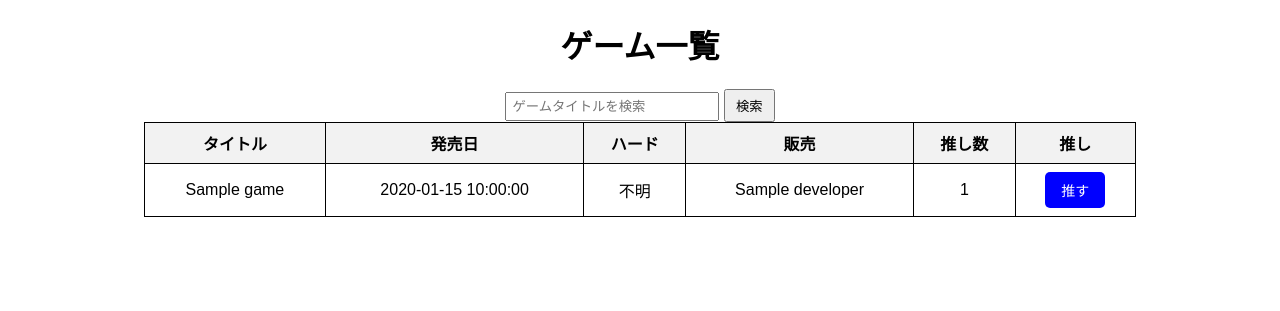
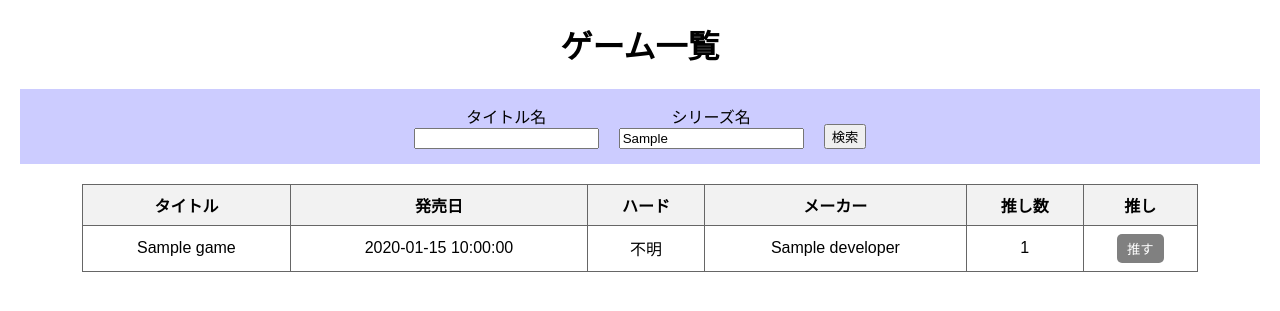
Before and after one commit to miksa7810/gamelist, a Flask app: template templates/index.html in a window 1280 px wide. Shown: the top 311 px of the page. Run offline with Flask 3, Linux system fonts and the light colour scheme; the template is opened without the code that fills it: most values are stand-ins (such as "Sample title", 1, 10 or a date in 2020).

```diff
--- a/app.py
+++ b/app.py
@@ -1,9 +1,7 @@
-from flask import Flask, render_template, request, redirect, url_for, session
+from flask import Flask, render_template, request
 import sqlite3
-import hashlib
 
 app = Flask(__name__)
-app.secret_key = "your_secret_key"  # セッション管理用
 
 # データベース接続関数
 def get_db_connection():
@@ -11,63 +9,37 @@ def get_db_connection():
     conn.row_factory = sqlite3.Row
     return conn
 
-# ユーザーIDを生成（セッションごとに一意のIDを付与）
-def get_user_id():
-    if "user_id" not in session:
-        user_ip = request.remote_addr  # クライアントのIPアドレス
-        session["user_id"] = hashlib.sha256(user_ip.encode()).hexdigest()[:10]  # 10桁のハッシュID
-    return session["user_id"]
-
 # 🔹 メインページ（ゲーム一覧表示 + 検索機能）
 @app.route("/")
 def index():
-    search_query = request.args.get("search", "")  # 検索ワード取得
-    user_id = get_user_id()  # 現在のユーザーIDを取得
+    search_query = request.args.get("search", "")
+    series_query = request.args.get("series", "")
+
     conn = get_db_connection()
     cursor = conn.cursor()
 
+    sql = """
+        SELECT id, title, release_date, platform, developer
+        FROM games
+        WHERE 1=1
+    """
+    params = []
+
     if search_query:
-        cursor.execute("""
-            SELECT g.id, g.title, g.release_date, g.platform, g.developer, g.push_count,
-                   (SELECT COUNT(*) FROM push_history WHERE game_id = g.id AND user_id = ?) AS pushed
-            FROM games g
-            WHERE g.title LIKE ?
-        """, (user_id, '%' + search_query + '%'))
-    else:
-        cursor.execute("""
-            SELECT g.id, g.title, g.release_date, g.platform, g.developer, g.push_count,
-                   (SELECT COUNT(*) FROM push_history WHERE game_id = g.id AND user_id = ?) AS pushed
-            FROM games g
-        """, (user_id,))
+        sql += " AND title LIKE ?"
+        params.append(f"%{search_query}%")
 
+    if series_query:
+        sql += " AND series LIKE ?"
+        params.append(f"%{series_query}%")
+
+    sql += " ORDER BY title LIMIT 100"
+
+    cursor.execute(sql, params)
     games = cursor.fetchall()
     conn.close()
-    return render_template("index.html", games=games, search_query=search_query)
 
-# 🔹 推し機能（推しの追加・解除）
-@app.route("/push/<int:game_id>", methods=["POST"])
-def push_game(game_id):
-    user_id = get_user_id()
-    conn = get_db_connection()
-    cursor = conn.cursor()
-
-    # 既に推し済みかチェック
-    cursor.execute("SELECT COUNT(*) FROM push_history WHERE game_id = ? AND user_id = ?", (game_id, user_id))
-    already_pushed = cursor.fetchone()[0] > 0
-
-    if already_pushed:
-        # 既に推し済みなら削除（解除）
-        cursor.execute("DELETE FROM push_history WHERE game_id = ? AND user_id = ?", (game_id, user_id))
-        cursor.execute("UPDATE games SET push_count = push_count - 1 WHERE id = ?", (game_id,))
-    else:
-        # 推しを追加
-        cursor.execute("INSERT INTO push_history (game_id, user_id) VALUES (?, ?)", (game_id, user_id))
-        cursor.execute("UPDATE games SET push_count = push_count + 1 WHERE id = ?", (game_id,))
-
-    conn.commit()
-    conn.close()
-
-    return redirect(url_for("index"))
+    return render_template("index.html", games=games, search_query=search_query, series_query=series_query)
 
 if __name__ == "__main__":
     app.run(debug=True)
--- a/templates/index.html
+++ b/templates/index.html
@@ -6,25 +6,37 @@
     <style>
         body {
             font-family: Arial, sans-serif;
+            margin: 20px;
             text-align: center;
-            margin: 20px;
+        }
+        .search-form {
+            background-color: #ccccff;
+            padding: 10px;
+            margin-bottom: 20px;
+            display: flex;
+            flex-wrap: wrap;
+            justify-content: center;
+            gap: 10px;
+        }
+        .search-form div {
+            display: flex;
+            flex-direction: column;
+            margin: 5px;
         }
         table {
-            width: 80%;
+            width: 90%;
             margin: auto;
             border-collapse: collapse;
         }
         th, td {
-            border: 1px solid black;
+            border: 1px solid #666;
             padding: 8px;
-            text-align: center;
         }
         th {
             background-color: #f2f2f2;
         }
         .push-btn {
-            padding: 8px 16px;
-            font-size: 14px;
+            padding: 5px 10px;
             border: none;
             border-radius: 5px;
             cursor: pointer;
@@ -34,52 +46,49 @@
             color: white;
         }
         .not-pushed {
-            background-color: blue;
+            background-color: gray;
             color: white;
-        }
-        input[type="text"] {
-            padding: 5px;
-            width: 200px;
-        }
-        button {
-            padding: 5px 10px;
         }
     </style>
 </head>
 <body>
     <h1>ゲーム一覧</h1>
 
-    <!-- 🔎 検索フォーム -->
-    <form method="GET" action="/">
-        <input type="text" name="search" placeholder="ゲームタイトルを検索" value="{{ search_query }}">
-        <button type="submit">検索</button>
+    <form method="GET" action="/" class="search-form">
+        <div>
+            <label for="search">タイトル名</label>
+            <input type="text" name="search" value="{{ search_query }}">
+        </div>
+        <div>
+            <label for="series">シリーズ名</label>
+            <input type="text" name="series" value="{{ series_query }}">
+        </div>
+        <div style="align-self: flex-end;">
+            <button type="submit">検索</button>
+        </div>
     </form>
 
-    <table border="1">
+    <table>
         <tr>
             <th>タイトル</th>
             <th>発売日</th>
             <th>ハード</th>
-            <th>販売</th>
+            <th>メーカー</th>
             <th>推し数</th>
             <th>推し</th>
         </tr>
         {% for game in games %}
         <tr>
             <td>{{ game.title }}</td>
-            <td>{% if game.release_date %}{{ game.release_date }}{% else %}不明{% endif %}</td>
-            <td>{% if game.platform %}{{ game.platform }}{% else %}不明{% endif %}</td>
-            <td>{% if game.developer %}{{ game.developer }}{% else %}不明{% endif %}</td>
+            <td>{{ game.release_date or '不明' }}</td>
+            <td>{{ game.platform or '不明' }}</td>
+            <td>{{ game.developer or '不明' }}</td>
             <td>{{ game.push_count }}</td>
             <td>
-                <form action="{{ url_for('push_game', game_id=game.id) }}" method="post">
+                <form action="{{ url_for('push_game', game_id=game.id) }}" method="POST">
                     <button type="submit"
-                        class="push-btn {% if game.pushed %}pushed{% else %}not-pushed{% endif %}">
-                        {% if game.pushed %}
-                            推し解除
-                        {% else %}
-                            推す
-                        {% endif %}
+                            class="push-btn {% if game.pushed %}pushed{% else %}not-pushed{% endif %}">
+                        {% if game.pushed %}推し解除{% else %}推す{% endif %}
                     </button>
                 </form>
             </td>
```
Also changed, not shown: 1 other file.
